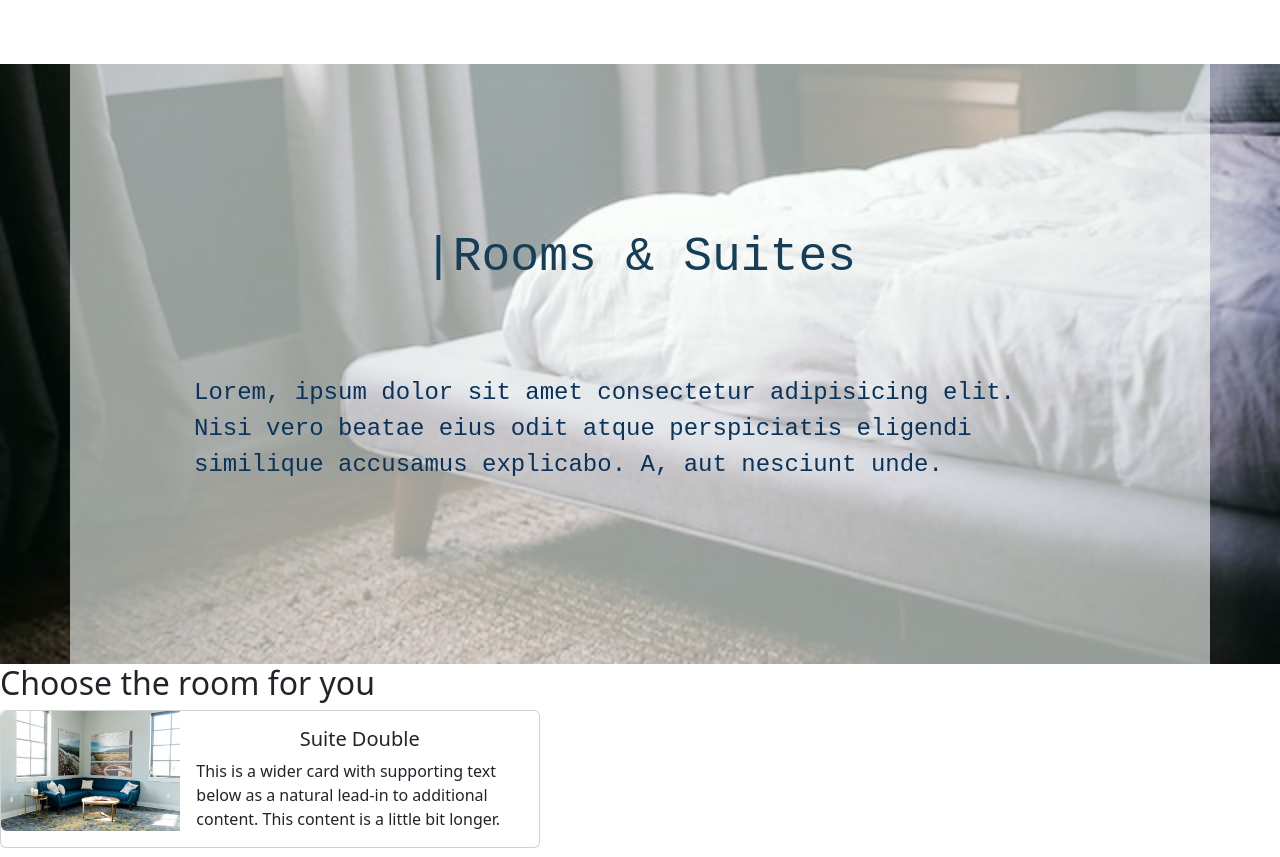
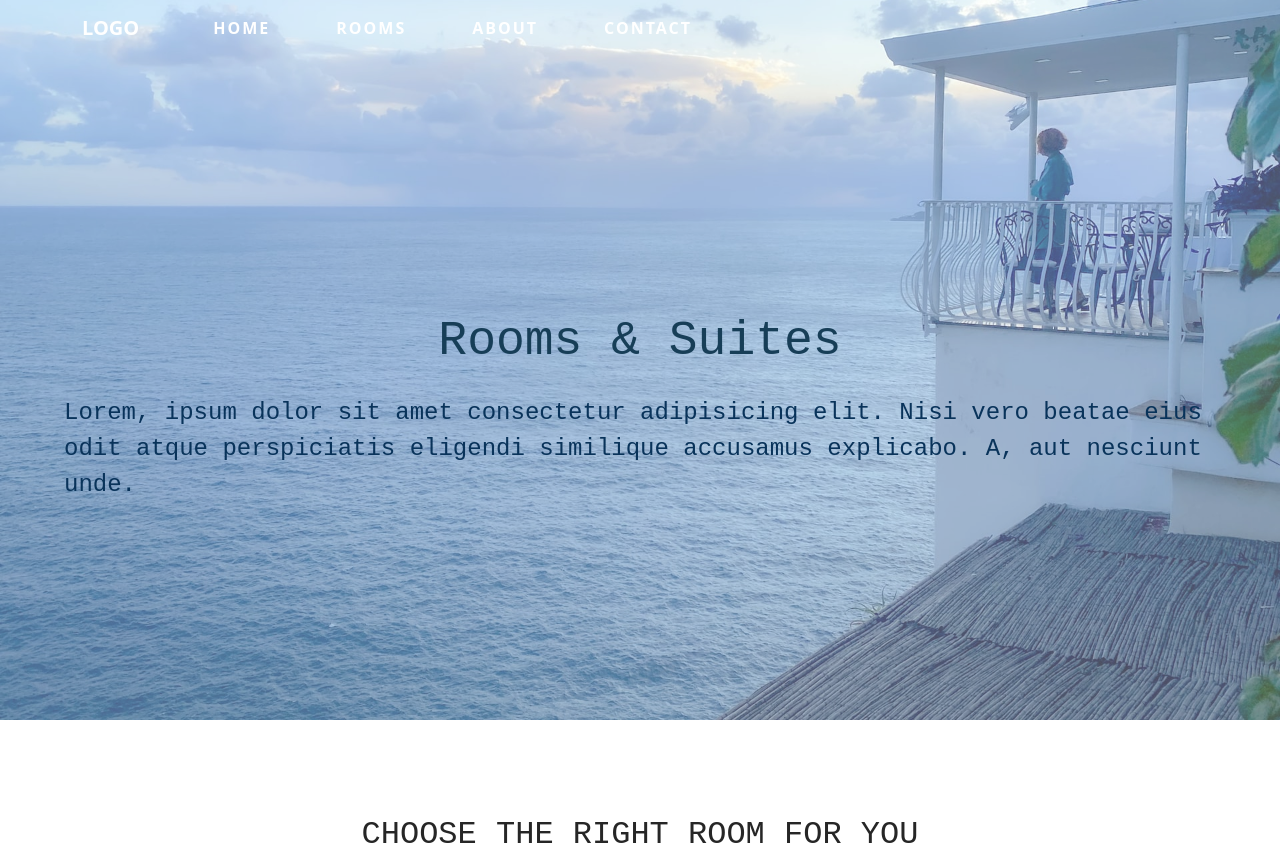
Before and after one commit to LucasPicca/comision51330, a plain HTML site: page pagesHtml/rooms.html in a window 1280 px wide. Shown: the top 857 px of the page. Drawn offline with nearby package versions, Linux system fonts and the light colour scheme.

Commit message:
modificando array y estilos de html

```diff
--- a/JS/app4.js
+++ b/JS/app4.js
@@ -2,18 +2,17 @@ let card = document.getElementById("cards")
 
 rooms.map((c)=>{
     card.innerHTML += `
-    <div class="card mb-3" style="max-width: 540px;">
+    <div class="card card mx-5 my-5" style="max-width: 1000px;">
         <div class="row g-0">
-    <div class="col-md-4">
+            <div class="col-md-5">
                 <img src="${c.img}" class="img-fluid rounded-start" alt="${c.name}">
             </div>
-    <div class="col-md-8">
+            <div class="col-md-7">
                 <div class="card-body">
-        <h5 class="card-title text-center">${c.name}</h5>
+                    <h5 class="card-title text-center m-5">${c.name}</h5>
                     <p class="card-text">This is a wider card with supporting text below as a natural lead-in to additional content. This content is a little bit longer.</p>
                 </div>
             </div>
         </div>
-</div>
-    `
+    </div>`
 })
--- a/pagesHtml/rooms.html
+++ b/pagesHtml/rooms.html
@@ -9,22 +9,48 @@
     <link rel="stylesheet" href="../styles/styles.css">
     <link href="https://cdn.jsdelivr.net/npm/bootstrap@5.3.0-alpha1/dist/css/bootstrap.min.css" rel="stylesheet" integrity="sha384-GLhlTQ8iRABdZLl6O3oVMWSktQOp6b7In1Zl3/Jr59b6EGGoI1aFkw7cmDA6j6gD" crossorigin="anonymous">
 </head>
-
 <body>
-
+    <section id="header">
+        <div class="container-fluid">
+            <nav class="navbar navbar-expand-lg navbar-dark">
+                <div class="container">
+                    <a href="/index.html" class="navbar-brand">Logo</a>
+                    <button class="navbar-toggler" type="button" data-target="#navbarSupportedContent" data-toggle="collapse" aria-controls="navbarSupportedContent" aria-expanded="false" aria-label="Toggle Navigation">
+                        <span class="navbar-toggler-icon"></span>
+                    </button>
+                    <div class="collapse navbar-collapse" id="navbarSupportedContent">
+                        <ul class="navbar-nav  ml-auto">
+                            <li class="nav-item active">
+                                <a href="/index.html" class="nav-link">Home</a>
+                            </li>
+                            <li class="nav-item">
+                                <a href="./pagesHtml/rooms.html" class="nav-link">Rooms</a>
+                            </li>
+                            <li class="nav-item">
+                                <a href="#" class="nav-link">About</a>
+                            </li>
+                            <li class="nav-item">
+                                <a href="#" class="nav-link">Contact</a>
+                            </li>
+                        </ul>
+                    </div>
+                </div>
+            </nav>
+        </div>
+    </section>
     <main class="mainRooms">
         <section id="rooms">
-            <div class="container">
-                <h1 class="rooms-suites">|Rooms & Suites</h1>
+            <div class="containerRooms">
+                <h1 class="rooms-suites">Rooms & Suites</h1>
                 <p class="description">Lorem, ipsum dolor sit amet consectetur adipisicing elit. Nisi vero beatae eius
                     odit atque perspiciatis eligendi similique accusamus explicabo. A, aut nesciunt unde.</p>
             </div>
         </section>
         <section id="cards">
-            <h2>Choose the room for you</h2>
+            <h2>Choose the right room for you</h2>
         </section>
     </main>
-    <script src="../JS/app3.js"></script>
+    <script src="../JS/rooms.js"></script>
     <script src="../JS/app4.js"></script>
     <script src="https://cdn.jsdelivr.net/npm/bootstrap@5.3.0-alpha1/dist/js/bootstrap.bundle.min.js" integrity="sha384-w76AqPfDkMBDXo30jS1Sgez6pr3x5MlQ1ZAGC+nuZB+EYdgRZgiwxhTBTkF7CXvN" crossorigin="anonymous"></script>
 </body>
--- a/styles/styles.css
+++ b/styles/styles.css
@@ -1,4 +1,5 @@
 * {
+    box-sizing: border-box;
     margin: 0;
     padding: 0;
 }
@@ -14,7 +15,7 @@
     font-weight: bold;
     font-size: 1.5em;
     text-transform: uppercase;
-    color: #ccc !important;
+    color: #fff !important;
 }
 .nav-item {
     font-weight: 600;
@@ -22,7 +23,7 @@
     padding-left: 50px;
 }
 .nav-link {
-    color: #ccc !important;
+    color: #fff !important;
     letter-spacing: 2px;
     font-size: 1em;
     font-weight: 700;
@@ -35,62 +36,82 @@
 }
 .main {
     position: relative;
-    background: url(/images/nav33.jpg);
+    background: url(../images/bgIndex.jpg);
     min-height: 100vh;
     background-size: cover;
     background-position: center;
     padding: 20% 14%;
 }
+.main .container {
+    background: rgba(0, 0, 0, 0.2);
+    border-radius: 7px;
+    height: 13rem;
+}
 .main h2 {
     font-size: 2.6em;
     color: #dcdde1;
     text-transform: uppercase;
-    font-weight: bold;
+    margin: 0.8rem;
+    font-weight: 300;
 }
 .main p {
-    margin-top: 1em;
-    padding: 0;
+    margin: 1.2rem 0;
     font-size: 16px;
     color: #fff;
-    padding-bottom: 25px;
+    font-weight: 200;
 }
 .main .readMore {
     background: rgba(0, 0, 0, 0.6);
     color: #fff;
     border-radius: 5px;
-    padding: 10px 20px;
+    padding: 0.5rem;
     text-decoration: none;
 }
 #rooms {
-    margin-top: 4rem;
-    background-image: url("../images/bgRooms3.jpg");
+    background-image: url("../images/bgRooms4.jpg");
     background-repeat: no-repeat;
     background-size: cover;
     background-position:bottom;
-    height:75vh;
+    height:90vh;
 }
-.container {
+.containerRooms {
+    margin: 0;
+    padding: 0;
     display: flex;
     flex-direction: column;
     align-items:center;
     justify-content: center;
     height: 100%;
-    background: rgba(250, 350, 250, 0.6);
+    background: rgba(250, 350, 250, 0.3);
 
 }
 .rooms-suites {
-    margin-top: 3rem;
+    margin-top: 7rem;
     font-size: 3rem;
     color: #173E57;
     font-family: monospace;
     font-weight: lighter;
 }
 .description {
-    margin: 1rem 3rem 0 3rem;
-    padding: 4rem;
+    margin: 0 3rem 0 3rem;
+    padding: 1rem;
     font-size: 1.5rem;
     justify-content: center;
     color: #09335A;
     font-family: monospace;
 
+
 }
+#cards{
+    display: flex;
+    flex-wrap: wrap;
+    justify-content: center;
+    margin-top: 6rem;
+}
+#cards h2 {
+    text-transform: uppercase;
+    color: #262626;
+    margin-bottom: 8rem;
+    font-family: monospace;
+
+}
```
Also changed, not shown: JS/app2.js (+5 -5 lines), index.html (+2 -2 lines), JS/rooms.js (renamed from JS/app3.js), images/bgIndex.jpg (added), images/bgRooms4.jpg (added). Lines whose indentation alone changed are shown as unchanged.
